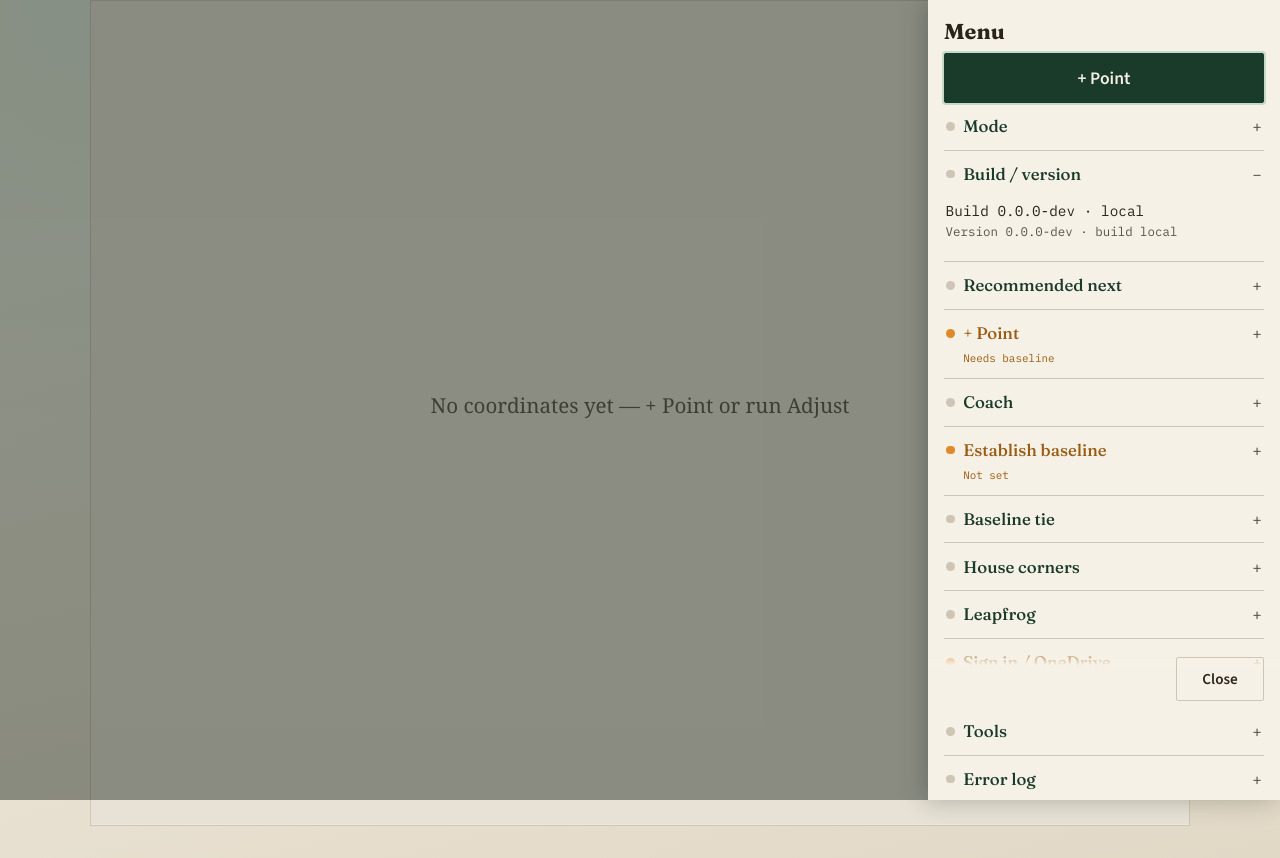
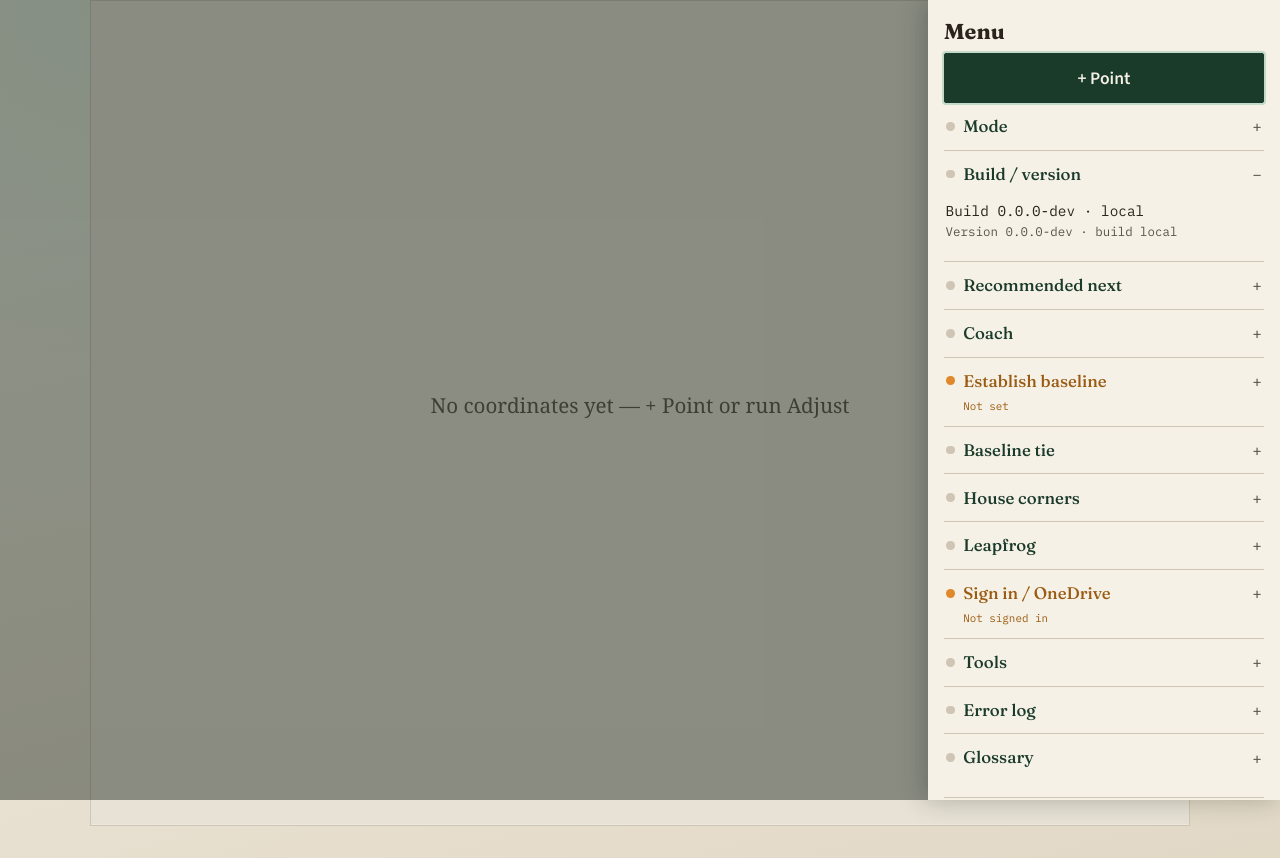
Before and after one commit to pjwinstone/gardenplanting, a website built with Vite: page index.html in a window 1280 px wide. Both pictures are taken after a click on the button "Open menu". Built offline with nearby package versions, Linux system fonts and the light colour scheme; no server answers.

Commit message:
Menu Close in-flow; + Point opens canvas dialog (0.7.9)
Put Close at end of accordion content (no sticky overlay). Remove + Point
concertina so Mode/quick/Tools always dismiss the menu and show the dialog.

```diff
--- a/package.json
+++ b/package.json
@@ -1,7 +1,7 @@
 {
   "name": "garden-survey",
   "private": true,
-  "version": "0.7.8",
+  "version": "0.7.9",
   "type": "module",
   "scripts": {
     "dev": "vite",
--- a/src/style.css
+++ b/src/style.css
@@ -349,7 +349,7 @@ body {
   width: min(22rem, 92vw);
   max-height: 100%;
   overflow: auto;
-  padding: 1rem 1rem 5.5rem;
+  padding: 1rem 1rem max(1.5rem, env(safe-area-inset-bottom));
   background: #f6f1e6;
   color: var(--ink);
   box-shadow: -4px 0 24px rgba(26, 36, 28, 0.28);
@@ -365,22 +365,15 @@ body {
 }
 
 .menu-drawer__foot {
-  position: sticky;
-  bottom: 0;
-  z-index: 2;
   display: flex;
   justify-content: flex-end;
   align-items: center;
-  gap: 0.5rem;
-  margin: 1rem -1rem -5.5rem;
-  padding: 0.65rem 1rem;
-  padding-bottom: max(0.65rem, env(safe-area-inset-bottom));
-  background: linear-gradient(180deg, rgba(246, 241, 230, 0) 0%, #f6f1e6 28%);
-  pointer-events: none;
+  margin-top: 1rem;
+  padding-top: 0.75rem;
+  border-top: 1px solid var(--line);
 }
 
 .menu-drawer__foot .menu-drawer__close {
-  pointer-events: auto;
   min-width: 5.5rem;
   min-height: 2.75rem;
   touch-action: manipulation;
--- a/src/ui.ts
+++ b/src/ui.ts
@@ -80,7 +80,6 @@ export type MenuSection =
   | 'mode'
   | 'version'
   | 'recommend'
-  | 'add-point'
   | 'coach'
   | 'baseline'
   | 'tie'
@@ -1484,16 +1483,6 @@ function baselineSectionStatus(doc: GardenDocument): { tone: 'ok' | 'warn' | 'er
   return { tone: 'warn', text: 'Not set' };
 }
 
-function addPointSectionStatus(doc: GardenDocument): { tone: 'ok' | 'warn' | 'error' | 'idle'; text?: string } {
-  if (!baselineReady(doc)) {
-    return { tone: 'warn', text: 'Needs baseline' };
-  }
-  if (doc.session.mode === 'ADD_POINT' || doc.session.mode === 'ADD_POINT_EXTRA_YAW') {
-    return { tone: 'ok', text: 'Ready' };
-  }
-  return { tone: 'idle', text: 'Open dialogue' };
-}
-
 /** Unified translucent + Point / inspect dialogue (same fields both modes). */
 function buildPointDialog(doc: GardenDocument, mode: 'add' | 'inspect'): HTMLElement {
   const inspectingId = mode === 'inspect' ? doc.session.inspectingPointId : undefined;
@@ -1869,29 +1858,7 @@ function buildMenuDrawer(
   // —— Workflows ——
   panel.appendChild(menuAccordion('recommend', 'Recommended next', buildRecommendBody(doc, coach, legal)));
 
-  const addPointBody = el('div', {
-    className: 'menu-acc__body',
-    attrs: { 'data-testid': 'menu-add-point-section' },
-  });
-  addPointBody.appendChild(
-    el('p', {
-      className: 'menu-acc__meta',
-      text: 'Opens the translucent + Point dialogue on the plan (sticky baseline, layer, object, geometry). Tap a measured point to inspect/edit in the same dialogue.',
-    }),
-  );
-  addPointBody.appendChild(
-    el('button', {
-      className: 'btn btn--suggested btn--thumb',
-      text: '+ Point',
-      attrs: {
-        type: 'button',
-        'data-cmd': 'open-point-dialog',
-        'data-testid': 'menu-open-add-point-acc',
-        'aria-label': 'Open + Point dialogue',
-      },
-    }),
-  );
-  panel.appendChild(menuAccordion('add-point', '+ Point', addPointBody, addPointSectionStatus(doc)));
+  // + Point is NOT a concertina — quick / Mode / Tools open the on-plan dialogue and dismiss the menu.
 
   const coachBody = el('div', { className: 'menu-acc__body', attrs: { 'data-testid': 'coach-panel' } });
   for (const line of coach.body) {
@@ -2121,7 +2088,8 @@ function buildMenuDrawer(
   glossaryBody.appendChild(dl);
   panel.appendChild(menuAccordion('glossary', 'Glossary', glossaryBody));
 
-  // Close lives bottom-right (thumb zone, near ☰) — not only top-right.
+  // Close is last in document flow (end of concertina list) — not a sticky overlay.
+  // Backdrop click already closes; this is the thumb-reachable explicit control.
   const foot = el('div', {
     className: 'menu-drawer__foot',
     attrs: { 'data-testid': 'menu-drawer-foot' },
@@ -2438,6 +2406,12 @@ function onModeAction(action: ModeAction): void {
     return;
   }
 
+  // + Point always dismisses the hamburger and opens the on-plan dialog.
+  if (action === 'add_point') {
+    startAddPointDialog();
+    return;
+  }
+
   const { doc: next, result } = applyTransition(doc, action);
   if (!result.ok) {
     surfaceFail(result.reason ?? 'Illegal transition.', 'mode');
@@ -2445,19 +2419,11 @@ function onModeAction(action: ModeAction): void {
     return;
   }
   setDoc(next, null);
-  if (action === 'add_point') {
-    setState({
-      menuOpen: false,
-      pointDialog: 'add',
-      openErrorLog: false,
-    });
-  } else {
-    setState({
-      menuOpen: true,
-      menuFocus: menuFocusAfterMode(next.session.mode),
-      openErrorLog: false,
-    });
-  }
+  setState({
+    menuOpen: true,
+    menuFocus: menuFocusAfterMode(next.session.mode),
+    openErrorLog: false,
+  });
   const coach = buildCoach(next);
   speakCoachLine(coach.body[0] ?? '', next.session.speakSteps);
 }
```
Also changed, not shown: .github/workflows/deploy-pages.yml.
